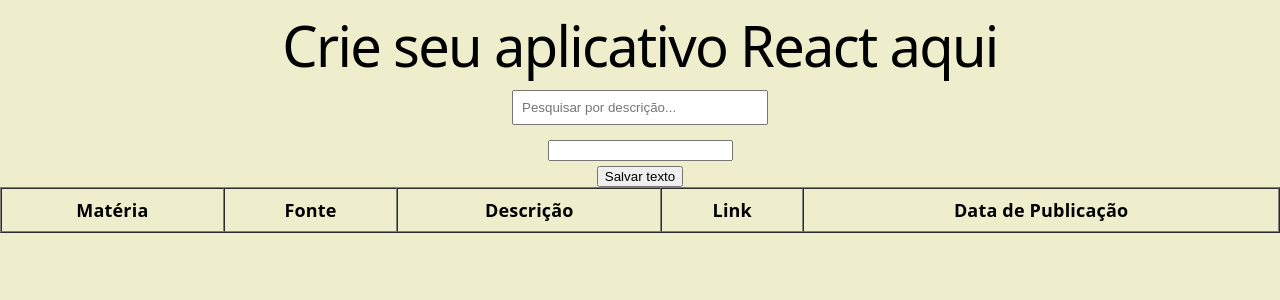
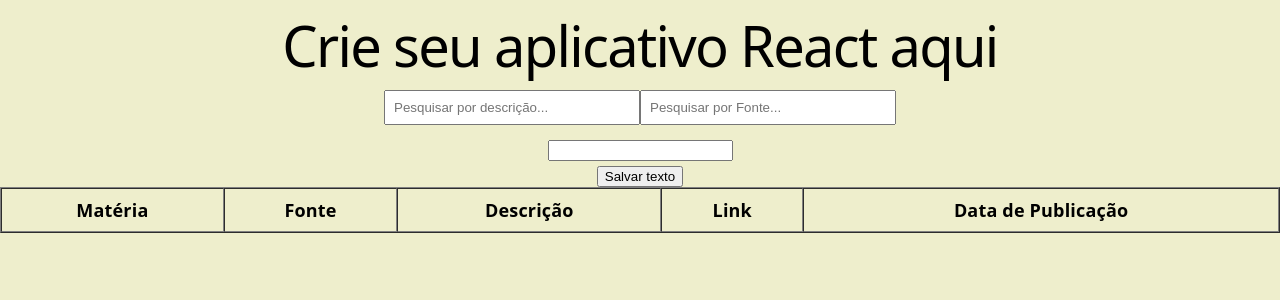
Before and after one commit to VicCAlq/2d-t2-n2, a React (Vite) app: page / in a window 1280 px wide. Shown: the top 300 px of the page. Built offline with nearby package versions, Linux system fonts and the light colour scheme.

Commit message:
FALTA COISA AINDA

```diff
--- a/src/App.jsx
+++ b/src/App.jsx
@@ -1,6 +1,7 @@
 import AdicionarRSS from "./components/AdicionarRSS";
 import PesquisaPorCategoria from "./components/PesquisaPorCategoria"
 import TabelaDeNoticias from "./components/TabelaDeNoticias";
+import PesquisaPorFonte from "./components/PesquisaPorFonte"
 import { useState } from "react";
 
 const styles = {
@@ -29,12 +30,21 @@
   return (
     <div style={styles.container}>
       <h1>Crie seu aplicativo React aqui</h1>
+
       <PesquisaPorCategoria
         noticias={feed}
         aoFiltrar={(resultado) => setNoticiasFiltradas(resultado)}
       />
+
+
+      <PesquisaPorFonte
+      noticias={feed}
+      aoFiltrar={(resultado) => setNoticiasFiltradas(resultado)}/>
+
       <AdicionarRSS setFeed={atualizaFeed} setFonte={setFonte}/>
+
       <TabelaDeNoticias noticias={noticiasFiltradas} fonte={fonte} />
+
     </div>
   );
 }
--- /dev/null
+++ b/src/components/PesquisaPorFonte.jsx
@@ -0,0 +1,34 @@
+import { useState } from "react";
+
+function PesquisaPorFonte({ noticias, aoFiltrar }) {
+    const [termo, setTermo] = useState("");
+
+    function handleChange(valor) {
+        setTermo(valor);
+
+        const termoBusca = valor.toLowerCase();
+
+        const resultado = noticias.filter((noticia) =>
+            noticia.fonte?.toLowerCase().includes(termoBusca)
+        );
+
+        aoFiltrar(resultado);
+    }
+
+    return (
+        <input
+            type="text"
+            placeholder="Pesquisar por Fonte..."
+            value={termo}
+            onChange={(e) => handleChange(e.target.value)}
+            style={{
+                padding: "8px",
+                width: "20%",
+                marginBottom: "10px",
+                boxSizing: "border-box",
+            }}
+        />
+    );
+}
+
+export default PesquisaPorFonte;
```
